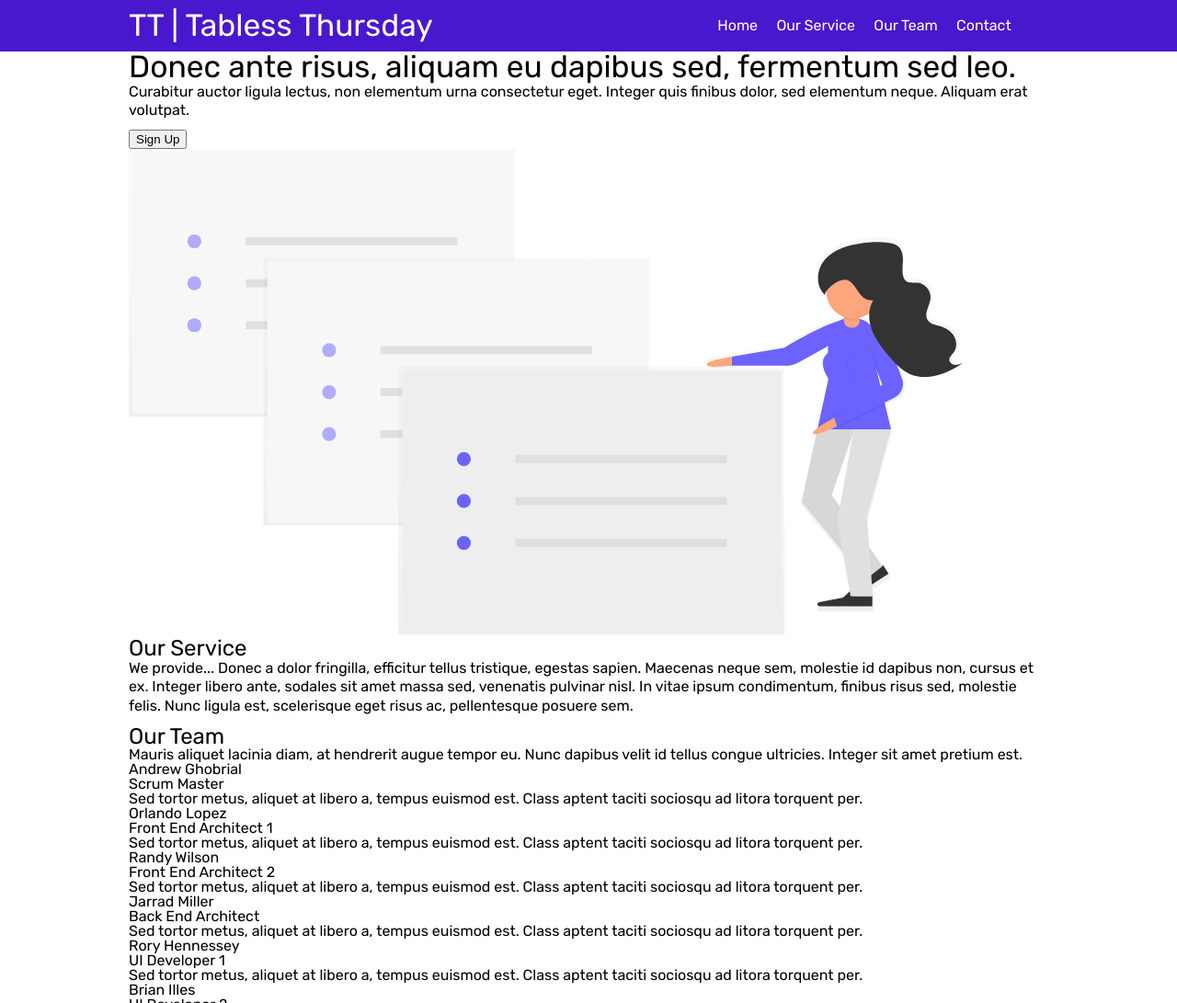
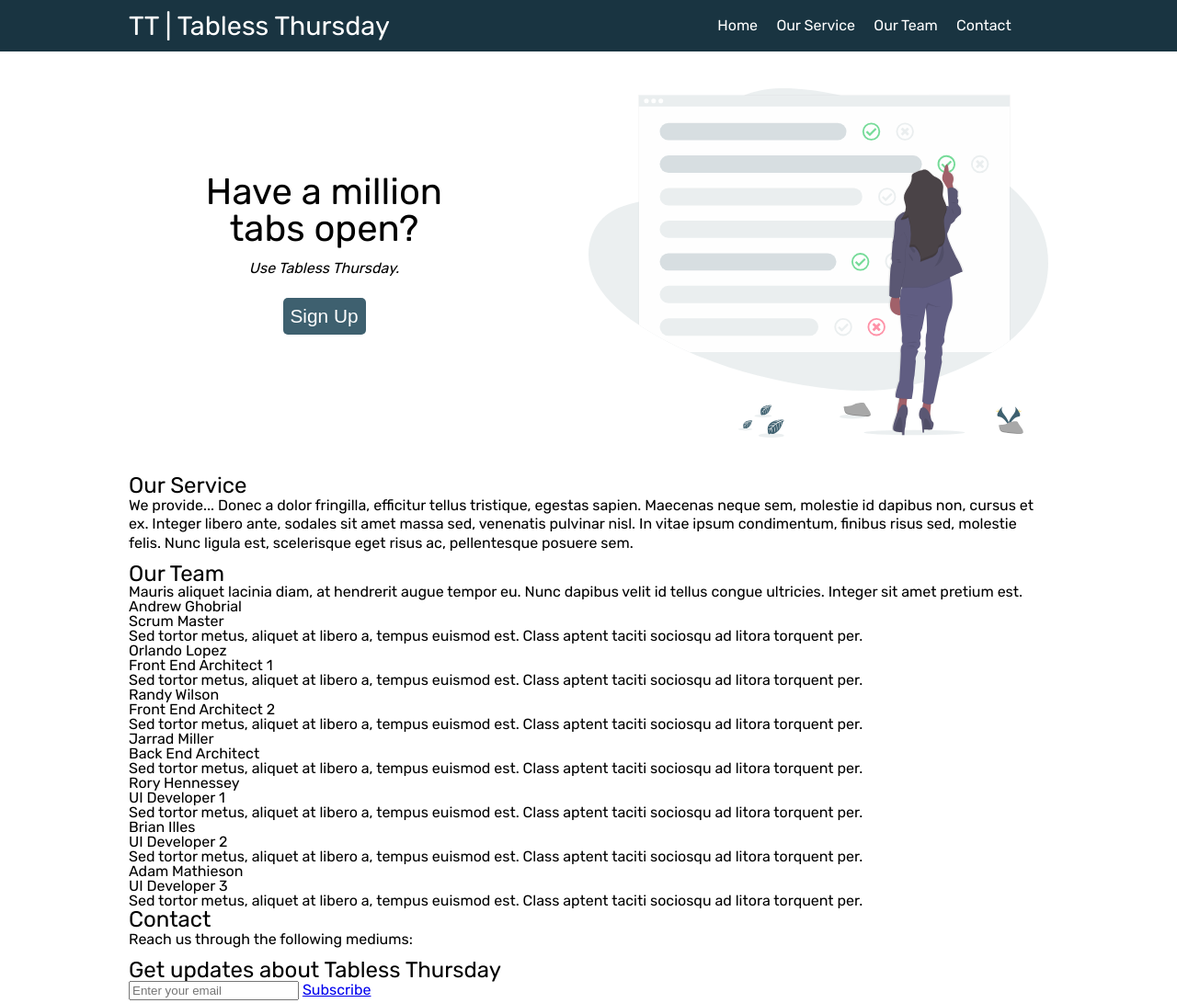
Before and after one commit to tabless-thursday/Tabless-Thursday-Brian, a plain HTML site: page index.html in a window 1280 px wide. Shown: the top 1091 px of the page at 92% size. Drawn offline with Linux system fonts and the light colour scheme; files whose address does not match are found by name.

Commit message:
added basic cta styling

```diff
--- a/LESS/global.less
+++ b/LESS/global.less
@@ -3,11 +3,11 @@
 }
 
 html {
-  font-family: "Rubik", sans-serif;
+  font-family: "Rubik", serif;
 }
 
 h1 {
-  font-size: 2.1rem;
+  font-size: 1.8rem;
 }
 
 h2 {
@@ -29,9 +29,3 @@ img {
   width: 100%;
   margin: 0 auto;
 }
-
-.main-container {
-  max-width: 1000px;
-  width: 100%;
-  margin: 0 auto;
-}
--- /dev/null
+++ b/LESS/home.less
@@ -0,0 +1,44 @@
+.main-container {
+  max-width: 1000px;
+  width: 100%;
+  margin: 0 auto;
+}
+
+.cta {
+  display: flex;
+  justify-content: space-between;
+  align-items: center;
+  margin: 40px auto;
+  img {
+    width: 50%;
+  }
+
+  .cta-text {
+    width: 42.5%;
+    display: flex;
+    flex-direction: column;
+    justify-content: space-evenly;
+    align-content: center;
+    align-items: center;
+    text-align: center;
+  }
+  h2 {
+    font-size: 2.5rem;
+    margin-bottom: 15px;
+  }
+  h3 {
+    font-size: 1rem;
+    margin-bottom: 5px;
+    font-style: italic;
+  }
+  button {
+    font-size: 1.3rem;
+    background: #3e606f;
+    border: none;
+    color: white;
+    padding: 8px;
+    margin: 19px;
+    border-radius: 5px;
+    cursor: pointer;
+  }
+}
--- a/LESS/index.less
+++ b/LESS/index.less
@@ -9,3 +9,6 @@
 // Reusable Components
 @import "./navigation.less";
 @import "./footer.less";
+
+// Page Specific
+@import "./home.less";
--- a/LESS/navigation.less
+++ b/LESS/navigation.less
@@ -1,6 +1,7 @@
 header {
-  background-color: #4917cd;
+  background-color: #193441;
   color: white;
+  margin-bottom: 20px;
 }
 .header-container {
   max-width: 1000px;
--- a/index.html
+++ b/index.html
@@ -5,7 +5,7 @@
     <title>Tabless Thursday</title>
     <meta name="viewport" content="width=device-width, initial-scale=1" />
     <link
-      href="https://fonts.googleapis.com/css?family=Rubik:400,500"
+      href="https://fonts.googleapis.com/css?family=Bitter|Rubik:300,400,500"
       rel="stylesheet"
     />
     <link rel="stylesheet" type="text/css" href="./CSS/index.css" />
@@ -28,14 +28,10 @@
       <div class="main-container">
         <section class="cta">
           <div class="cta-text">
-            <h1>
-              Donec ante risus, aliquam eu dapibus sed, fermentum sed leo.
-            </h1>
-            <p>
-              Curabitur auctor ligula lectus, non elementum urna consectetur
-              eget. Integer quis finibus dolor, sed elementum neque. Aliquam
-              erat volutpat.
-            </p>
+            <h2>Have a million <br />tabs open?</h2>
+            <h3>
+              Use Tabless Thursday.
+            </h3>
             <!-- Have a million tabs open? Lose track of what you're doing? Use
                     Tabless Thursday. This website lets you organize them in to-do lists and make a note of why
                     it was important. Makes it easy to pick up where you left off!-->
@@ -45,7 +41,7 @@
           </div>
           <img
             id="cta-img"
-            src="assets/imgs/tab-list.svg"
+            src="assets/imgs/list.svg"
             alt="Image of woman  with list of computer tabs"
           />
         </section>
```
Also changed, not shown: CSS/index.css, assets/imgs/list.svg (added).
